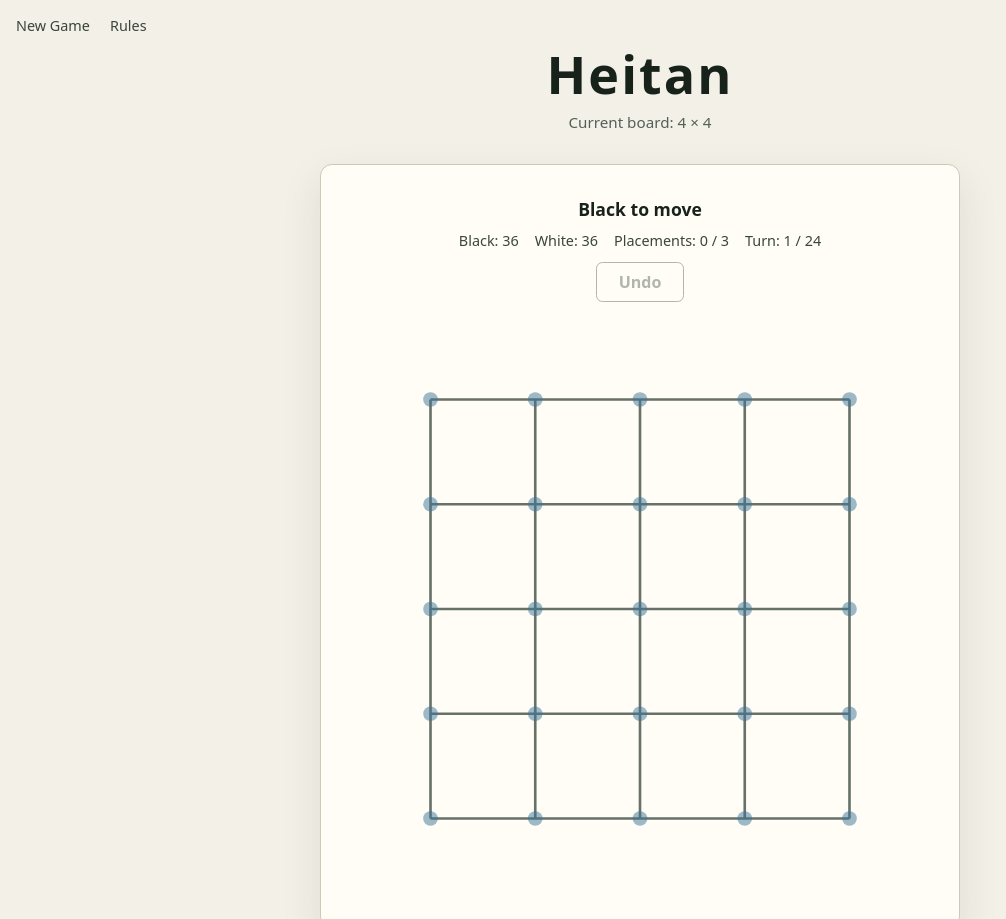
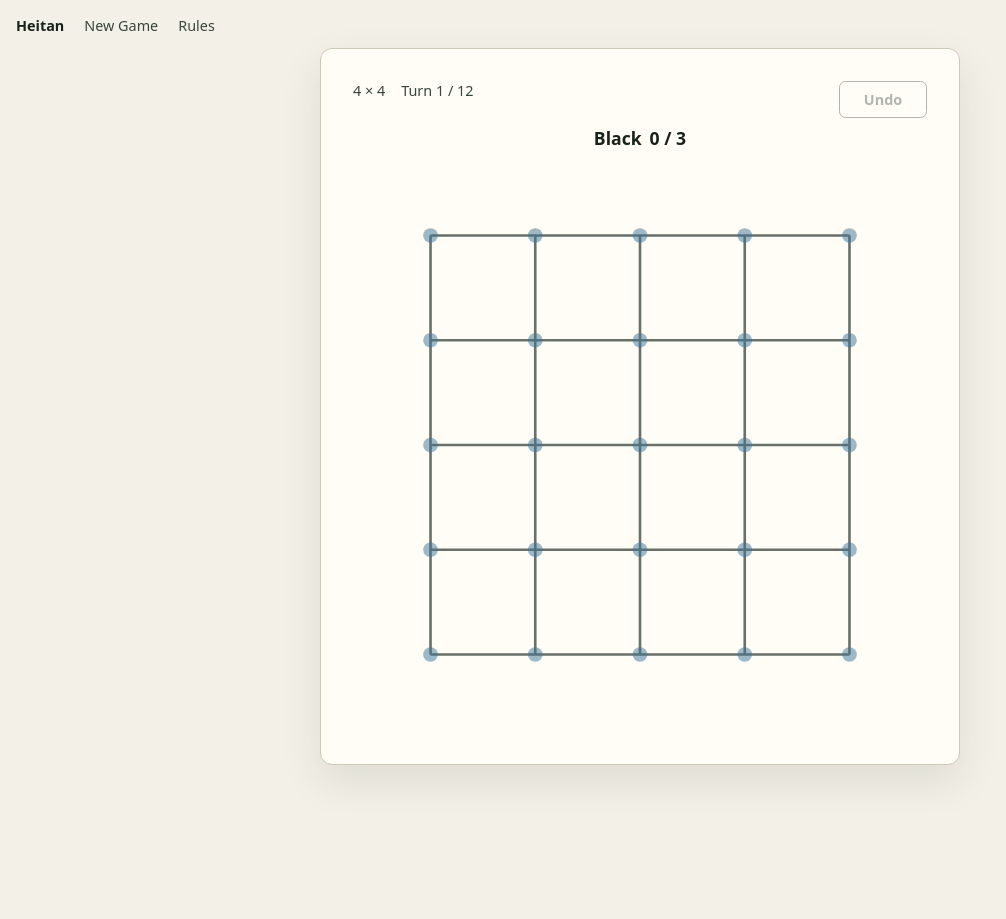
Before and after one commit to seconddeep/heitan-web, a website built with Vite: page index.html in a window 1280 px wide. Shown: the top 919 px of the page, without its empty margins (0-1006 px from the left). After the commit the page ends 813 px from the top, so only its background shows below. Built offline with nearby package versions, Linux system fonts and the light colour scheme.

Commit message:
feat: polish minimal play UI for release (#68)
* feat: update game status turn display

* feat: move game title into navigation

* feat: reorganize in-game status display

* feat: refine final game status layout

```diff
--- a/src/board-interaction.ts
+++ b/src/board-interaction.ts
@@ -1,7 +1,4 @@
-import {
-  renderGameState,
-  type BoardPresentationState,
-} from "./board-renderer.ts";
+import type { BoardPresentationState } from "./board-renderer.ts";
 import type { BoardCoordinate } from "./game/board-geometry.ts";
 import { completeTurn, isGameOver } from "./game/game-flow.ts";
 import type { GameState, PlacementTarget } from "./game/game-state.ts";
@@ -178,7 +175,7 @@ export function isUndoAction(
 export function createBoardSession(
   container: HTMLElement,
   initialState: GameState,
-  render: GameStateRenderer = renderGameState,
+  render: GameStateRenderer,
 ): BoardSession {
   const placementHistory: GameState[] = [];
   let interactionState: BoardInteractionState = {
--- a/src/board-renderer.ts
+++ b/src/board-renderer.ts
@@ -371,53 +371,89 @@ function capitalize(player: Player): string {
   return `${player[0].toUpperCase()}${player.slice(1)}`;
 }
 
+export interface TurnDisplay {
+  readonly currentTurn: number;
+  readonly totalTurns: number;
+  readonly placements: number;
+}
+
+export function deriveTurnDisplay(
+  state: GameState,
+  configuration: GameConfiguration,
+): TurnDisplay {
+  const remainingPieces = state.remainingPieces[state.turn.activePlayer];
+  const totalTurns = getTotalTurnCount(configuration);
+  const currentTurn = Math.min(
+    totalTurns,
+    Math.floor(
+      (configuration.piecesPerPlayer - remainingPieces) /
+        placementsPerTurn,
+    ) + 1,
+  );
+
+  return {
+    currentTurn,
+    totalTurns,
+    placements: state.turn.placements.length,
+  };
+}
+
 export function renderGameStatus(
   state: GameState,
-  configuration?: GameConfiguration,
+  configuration: GameConfiguration,
+  presentation: BoardPresentationState = {},
 ): HTMLElement {
   const status = document.createElement("section");
   status.classList.add("game-status");
   status.setAttribute("aria-label", "Current game status");
+  const gameOver = isGameOver(state);
 
-  const activePlayer = document.createElement("p");
+  const boardSize = document.createElement("span");
+  boardSize.classList.add("board-size-status");
+  boardSize.textContent = configuration.label;
+
+  const activePlayer = document.createElement("span");
   activePlayer.classList.add("active-player-status");
-  activePlayer.textContent = isGameOver(state)
-    ? "Game over"
-    : `${capitalize(state.turn.activePlayer)} to move`;
 
-  const details = document.createElement("div");
-  details.classList.add("game-status-details");
+  if (gameOver) {
+    activePlayer.textContent = "Game over";
+  } else {
+    const activePlayerName = capitalize(state.turn.activePlayer);
+    activePlayer.textContent = activePlayerName;
+    activePlayer.setAttribute("aria-label", `Active player: ${activePlayerName}`);
+  }
 
-  const blackRemaining = document.createElement("span");
-  blackRemaining.classList.add("remaining-pieces", "remaining-black");
-  blackRemaining.textContent = `Black: ${state.remainingPieces.black}`;
+  const turnDisplay = deriveTurnDisplay(state, configuration);
 
-  const whiteRemaining = document.createElement("span");
-  whiteRemaining.classList.add("remaining-pieces", "remaining-white");
-  whiteRemaining.textContent = `White: ${state.remainingPieces.white}`;
+  const turnCount = document.createElement("span");
+  turnCount.classList.add("turn-count");
+  turnCount.textContent = `Turn ${turnDisplay.currentTurn} / ${turnDisplay.totalTurns}`;
 
   const placementCount = document.createElement("span");
   placementCount.classList.add("placement-count");
-  placementCount.textContent = `Placements: ${state.turn.placements.length} / ${placementsPerTurn}`;
+  placementCount.textContent = `${turnDisplay.placements} / ${placementsPerTurn}`;
+  placementCount.setAttribute(
+    "aria-label",
+    `Placements: ${turnDisplay.placements} / ${placementsPerTurn}`,
+  );
 
-  details.append(blackRemaining, whiteRemaining, placementCount);
+  const summary = document.createElement("div");
+  summary.classList.add("game-status-summary");
+  summary.append(boardSize, turnCount);
 
-  if (configuration !== undefined) {
-    const totalTurns = getTotalTurnCount(configuration);
-    const placedPieces =
-      configuration.piecesPerPlayer * 2 -
-      state.remainingPieces.black -
-      state.remainingPieces.white;
-    const currentTurn = isGameOver(state)
-      ? totalTurns
-      : Math.min(Math.floor(placedPieces / placementsPerTurn) + 1, totalTurns);
-    const turnCount = document.createElement("span");
-    turnCount.classList.add("turn-count");
-    turnCount.textContent = `Turn: ${currentTurn} / ${totalTurns}`;
-    details.append(turnCount);
+  const header = document.createElement("div");
+  header.classList.add("game-status-header");
+  header.append(summary, renderGameControls(presentation));
+
+  const currentTurn = document.createElement("div");
+  currentTurn.classList.add("game-status-current");
+  currentTurn.append(activePlayer, placementCount);
+
+  status.append(header);
+
+  if (!gameOver) {
+    status.append(currentTurn);
   }
-
-  status.append(activePlayer, details);
 
   return status;
 }
@@ -475,9 +511,9 @@ export function renderFinalResult(state: GameState): HTMLElement | null {
   const body = document.createElement("tbody");
 
   for (const [label, key] of [
-    ["Secured Objectives", "secured"],
-    ["Advantage Objectives", "advantage"],
-    ["Pieces on Advantage Objectives", "advantagePieces"],
+    ["Secured", "secured"],
+    ["Advantage", "advantage"],
+    ["Pieces on Advantage", "advantagePieces"],
   ] as const) {
     const row = document.createElement("tr");
     row.innerHTML = `
@@ -499,12 +535,11 @@ export function renderGameState(
   container: HTMLElement,
   state: GameState,
   presentation: BoardPresentationState = {},
-  configuration?: GameConfiguration,
+  configuration: GameConfiguration,
 ): void {
   const result = renderFinalResult(state);
   const children: Node[] = [
-    renderGameStatus(state, configuration),
-    renderGameControls(presentation),
+    renderGameStatus(state, configuration, presentation),
   ];
 
   if (result !== null) {
--- a/src/game-app.ts
+++ b/src/game-app.ts
@@ -29,6 +29,7 @@ export function createGameApp(
   app.innerHTML = `
     <main class="app-shell">
       <nav class="app-navigation" aria-label="Game">
+        <h1 class="app-navigation-title">Heitan</h1>
         <button
           class="app-navigation-item new-game-button"
           type="button"
@@ -42,10 +43,6 @@ export function createGameApp(
           rel="noopener noreferrer"
         >Rules</a>
       </nav>
-      <header class="app-header">
-        <h1>Heitan</h1>
-        <p class="current-board"></p>
-      </header>
       <div class="board-container"></div>
       <dialog class="new-game-dialog" aria-labelledby="new-game-title">
         <form class="new-game-form">
@@ -74,7 +71,6 @@ export function createGameApp(
   const cancelButton = app.querySelector<HTMLButtonElement>(
     '[data-action="cancel-new-game"]',
   );
-  const currentBoard = app.querySelector<HTMLElement>(".current-board");
   const boardContainer = app.querySelector<HTMLElement>(".board-container");
 
   if (
@@ -83,7 +79,6 @@ export function createGameApp(
     !form ||
     !select ||
     !cancelButton ||
-    !currentBoard ||
     !boardContainer
   ) {
     throw new Error("Game application controls could not be created");
@@ -102,7 +97,6 @@ export function createGameApp(
   const startGame = (configuration: GameConfiguration): void => {
     activeConfiguration = configuration;
     select.value = configuration.id;
-    currentBoard.textContent = `Current board: ${configuration.label}`;
     boardSession?.disconnect();
     boardSession = createBoardSession(
       boardContainer,
--- a/src/game-configuration.ts
+++ b/src/game-configuration.ts
@@ -20,5 +20,5 @@ export const defaultGameConfiguration = supportedGameConfigurations[1];
 export function getTotalTurnCount(
   configuration: GameConfiguration,
 ): number {
-  return Math.ceil((configuration.piecesPerPlayer * 2) / 3);
+  return configuration.piecesPerPlayer / 3;
 }
--- a/src/style.css
+++ b/src/style.css
@@ -22,24 +22,6 @@ body {
   padding: 3rem 2rem;
 }
 
-.app-header {
-  margin-bottom: 2rem;
-  text-align: center;
-}
-
-.app-header h1 {
-  margin: 0;
-  font-size: clamp(2rem, 7vw, 3.25rem);
-  line-height: 1;
-  letter-spacing: 0.04em;
-}
-
-.app-header p {
-  margin: 0.75rem 0 0;
-  color: #536057;
-  font-size: 0.95rem;
-}
-
 .app-navigation {
   position: fixed;
   z-index: 10;
@@ -48,6 +30,14 @@ body {
   display: flex;
   gap: 0.75rem;
   align-items: center;
+}
+
+.app-navigation-title {
+  margin: 0;
+  padding: 0.25rem;
+  color: #17221b;
+  font-size: 0.9rem;
+  line-height: normal;
 }
 
 .app-navigation-item {
@@ -147,30 +137,43 @@ body {
 }
 
 .game-status {
-  margin-bottom: 1.25rem;
+  display: flex;
+  width: 100%;
+  flex-direction: column;
+  gap: 0.5rem;
+  margin-bottom: 0.5rem;
   color: #39463d;
+  font-size: 0.9rem;
 }
 
-.active-player-status {
-  margin: 0 0 0.65rem;
+.game-status-header {
+  display: flex;
+  align-items: flex-start;
+  justify-content: space-between;
+}
+
+.game-status-summary {
+  display: flex;
+  align-items: baseline;
+  gap: 1rem;
+}
+
+.game-status-current {
+  display: flex;
+  align-items: baseline;
+  justify-content: center;
+  gap: 0.5rem;
+}
+
+.active-player-status,
+.placement-count {
   color: #17221b;
   font-size: 1.1rem;
   font-weight: 700;
-  text-align: center;
-}
-
-.game-status-details {
-  display: flex;
-  flex-wrap: wrap;
-  justify-content: center;
-  gap: 0.4rem 1rem;
-  font-size: 0.9rem;
 }
 
 .game-controls {
   display: flex;
-  justify-content: center;
-  margin: -0.5rem 0 1.25rem;
 }
 
 .undo-button {
@@ -201,7 +204,7 @@ body {
 }
 
 .game-result {
-  margin: 0 0 1.25rem;
+  margin: 1rem 0 0.5rem;
   padding: 1rem;
   border: 1px solid #cec8b8;
   border-radius: 0.5rem;
@@ -299,4 +302,18 @@ body {
   .board-container {
     padding: 1rem;
   }
+
+  .game-status {
+    font-size: 0.8rem;
+  }
+
+  .active-player-status,
+  .placement-count {
+    font-size: 0.9rem;
+  }
+
+  .undo-button {
+    min-width: 0;
+    padding: 0.35rem 0.6rem;
+  }
 }
```
Also changed, not shown: test/board-interaction.test.ts (+41 -12 lines), test/board-renderer.test.ts (+101 -30 lines), test/game-app.test.ts (+14 -2 lines).
